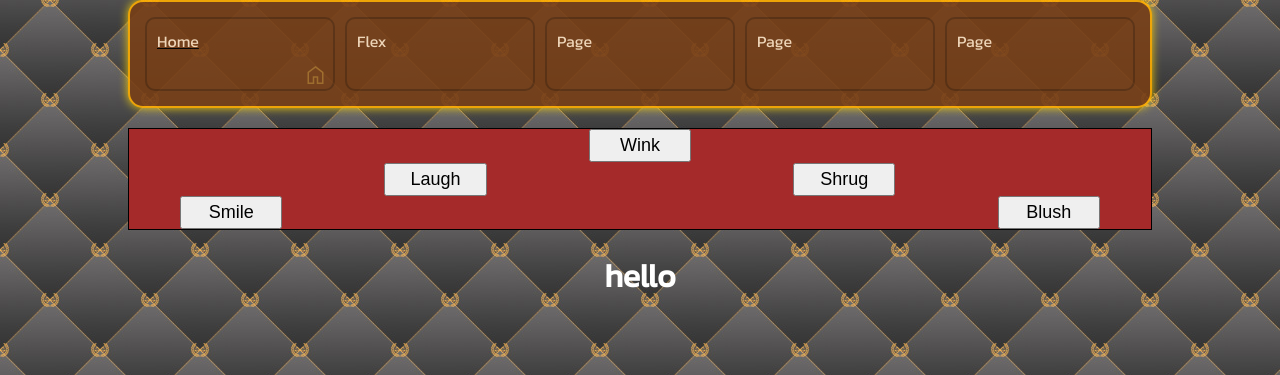
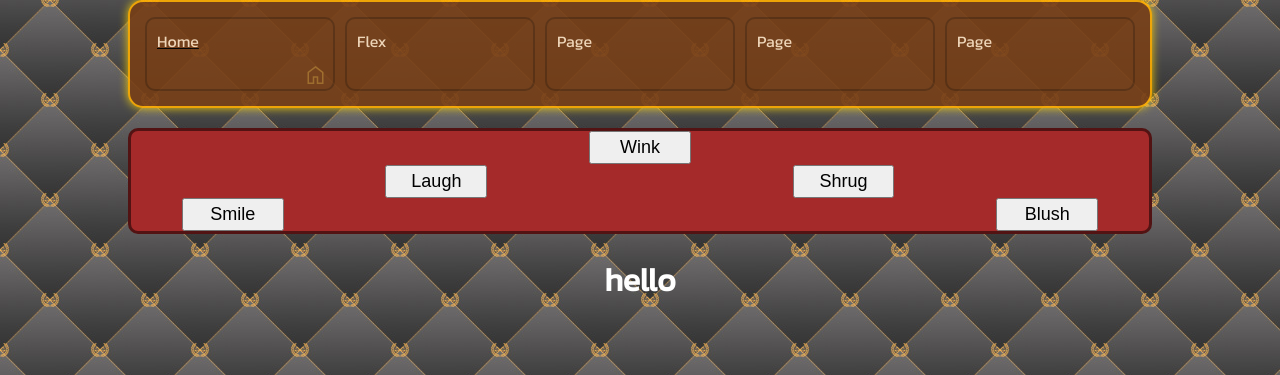
Before and after one commit to Dionissius/flex, a plain HTML site: page index.html in a window 1280 px wide. Shown: the top 375 px of the page. Drawn offline with nearby package versions, Linux system fonts and the light colour scheme.

Commit message:
style button

```diff
--- a/flex.css
+++ b/flex.css
@@ -1,13 +1,18 @@
 html{
     background: url(./images/Паттерн\ диван.jpg);
     font-family: 'Kanit', sans-serif;
+    position: relative;
+    min-width: fit-content;
 }
 body{
     margin: 0 10% 0 10%;
+    display: flexbox;
+    align-items: center;
+    justify-content: center;
 }
 .navmenu{
     display: flex;
-    flex-wrap: wrap;
+    flex-wrap: nowrap;
     background-color: rgb(119, 63, 23);
     border-radius: 15px;
     padding: 10px;
@@ -15,6 +20,9 @@ body{
     box-shadow: 0 0 10px gold;
     opacity: 90%;
     margin-bottom: 2%;
+    min-width: fit-content;
+    align-items: center;
+    justify-content: center;
 }
 .navbutt{
     height: 50px;
@@ -52,3 +60,7 @@ h1 {
     color: white;
     text-align: center;
 }
+
+button {
+    min-width: fit-content;
+}
--- a/index.html
+++ b/index.html
@@ -21,11 +21,13 @@
 
         .divex1 {
           height: 100px;
-          border: 1px solid black;
+          border: 3px solid rgb(82, 19, 19);
+          border-radius: 10px;
           background-color: brown;
           display: flex;
           align-items: flex-start;
           justify-content: space-around;
+          min-width: fit-content;
         }
         button:first-child {
           align-self: flex-end;
@@ -62,11 +64,11 @@
 
 <body>
     <div class="divex1">
-        <button>Smile</button>
-        <button>Laugh</button>
-        <button>Wink</button>
-        <button>Shrug</button>
-        <button>Blush</button>
+        <button class="button">Smile</button>
+        <button class="button">Laugh</button>
+        <button class="button">Wink</button>
+        <button class="button">Shrug</button>
+        <button class="button">Blush</button>
       </div>
 </body>
 <footer>
```
